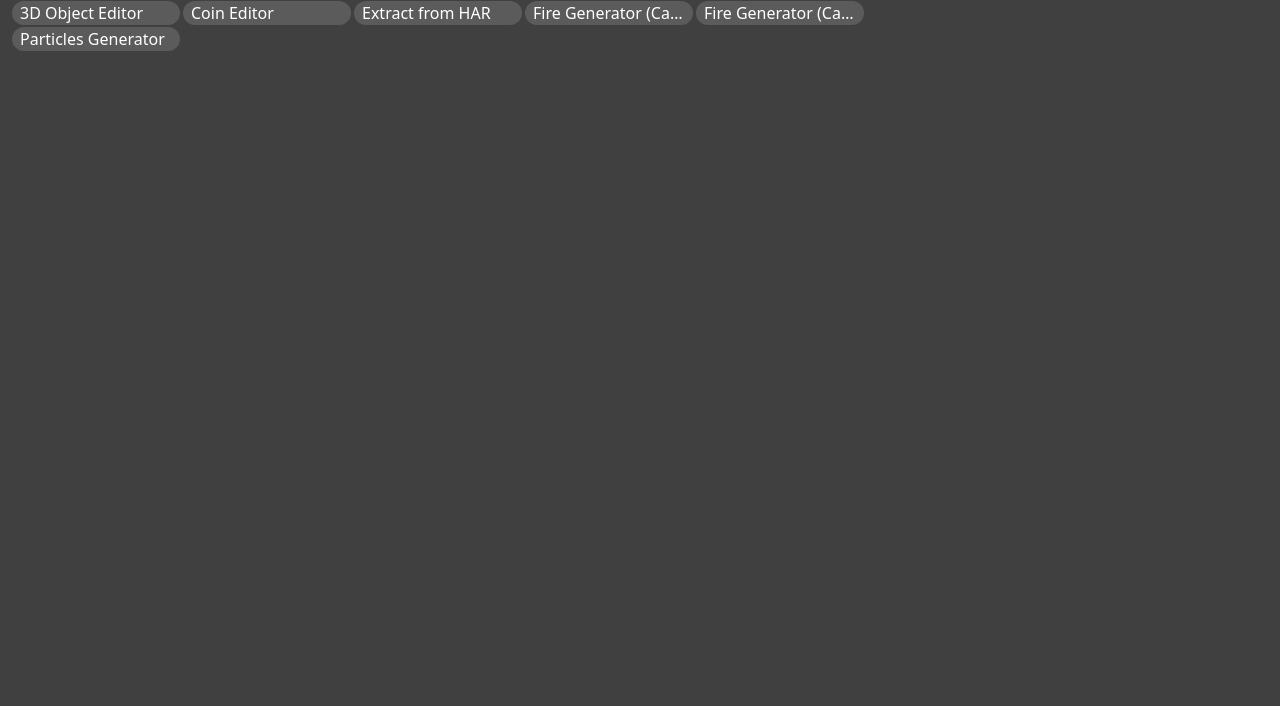
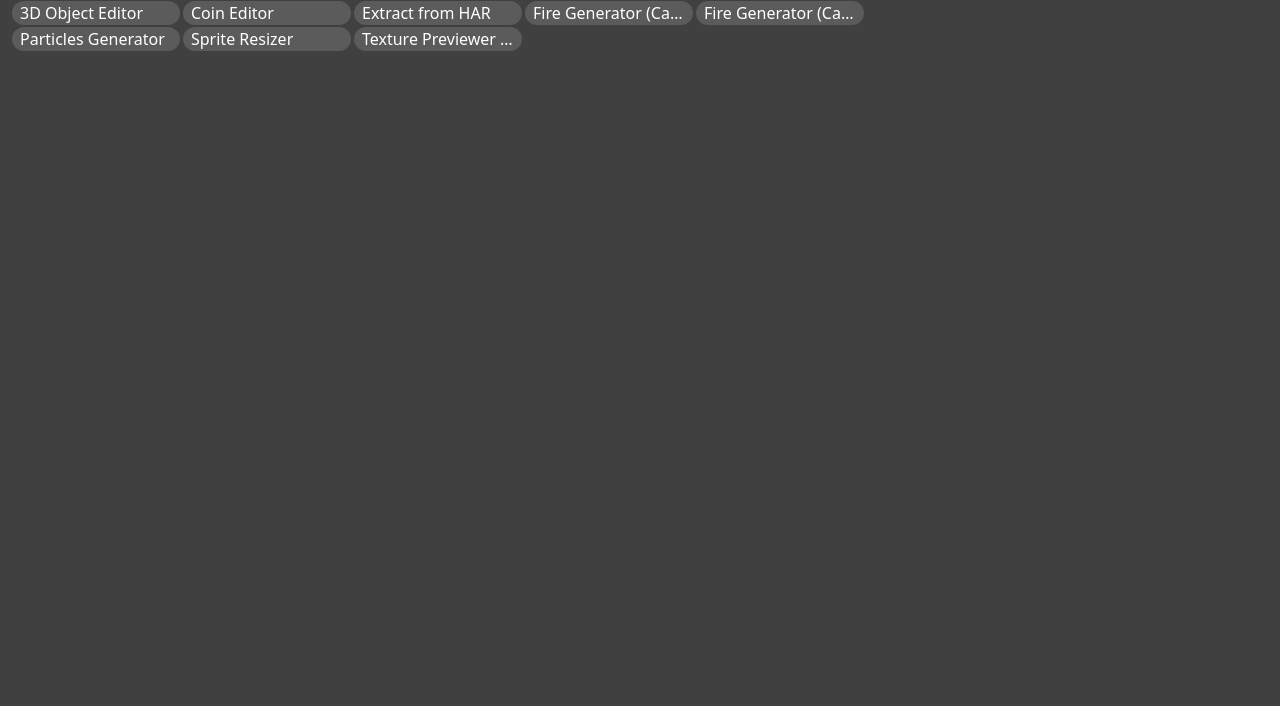
Before and after one commit to anim-tool/previewer, a plain HTML site: page all-tools.html in a window 1280 px wide. Shown: the part 94-800 px from the top of the page. Drawn offline with Linux system fonts and the light colour scheme.

Commit message:
Add files via upload

```diff
--- a/all-tools.html
+++ b/all-tools.html
@@ -226,6 +226,8 @@ input[type="checkbox"]:checked::after {
       <a class="cell cell-btn" href="fire-generator-cartoon-spot.html"><span class="label">Fire Generator (Cartoon Spot)</span></a>
       <a class="cell cell-btn" href="fire-generator-cartoon.html"><span class="label">Fire Generator (Cartoon)</span></a>
       <a class="cell cell-btn" href="particles-generator.html"><span class="label">Particles Generator</span></a>
+      <a class="cell cell-btn" href="sprite-resizer.html"><span class="label">Sprite Resizer</span></a>
+      <a class="cell cell-btn" href="texture-previewer-board.html"><span class="label">Texture Previewer Board</span></a>
     </div>
   </div>
 
```
